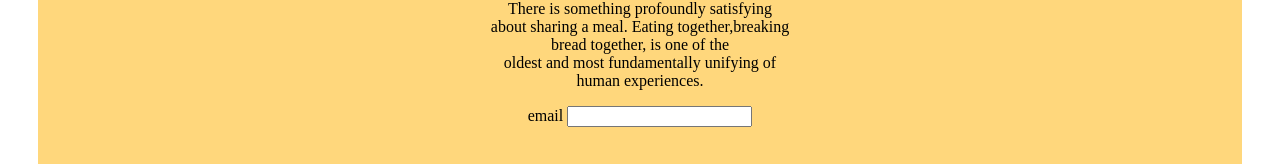
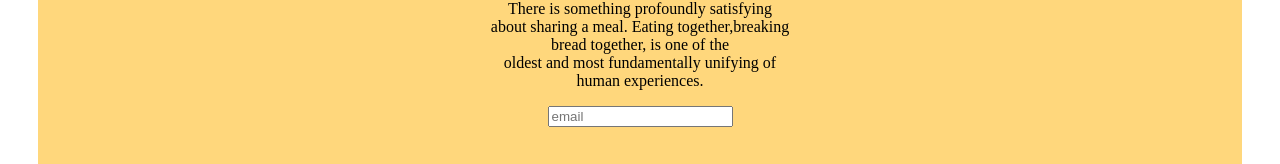
Before and after one commit to Daniel6996-arch/streetfood2, a plain HTML site: page index.html in a window 1280 px wide. Shown: the part 2982-3146 px from the top of the page. Drawn offline with Linux system fonts and the light colour scheme.

Commit message:
final edits of html file

```diff
--- a/index.html
+++ b/index.html
@@ -85,8 +85,8 @@
 <h2>Contact <span>Us</span></h2>
 <p>There is something profoundly satisfying<br>about sharing a meal. Eating together,breaking<br>bread together, is one of the<br>oldest and most fundamentally unifying of<br>human experiences.</p>
 <form>
-    <label for="email">email</label>
-    <input type="email" name="email">
+    <label for="email"></label>
+    <input type="email" name="email" placeholder="email">
 </form>
 <button class="button1">Send</button>
 </div>
```
